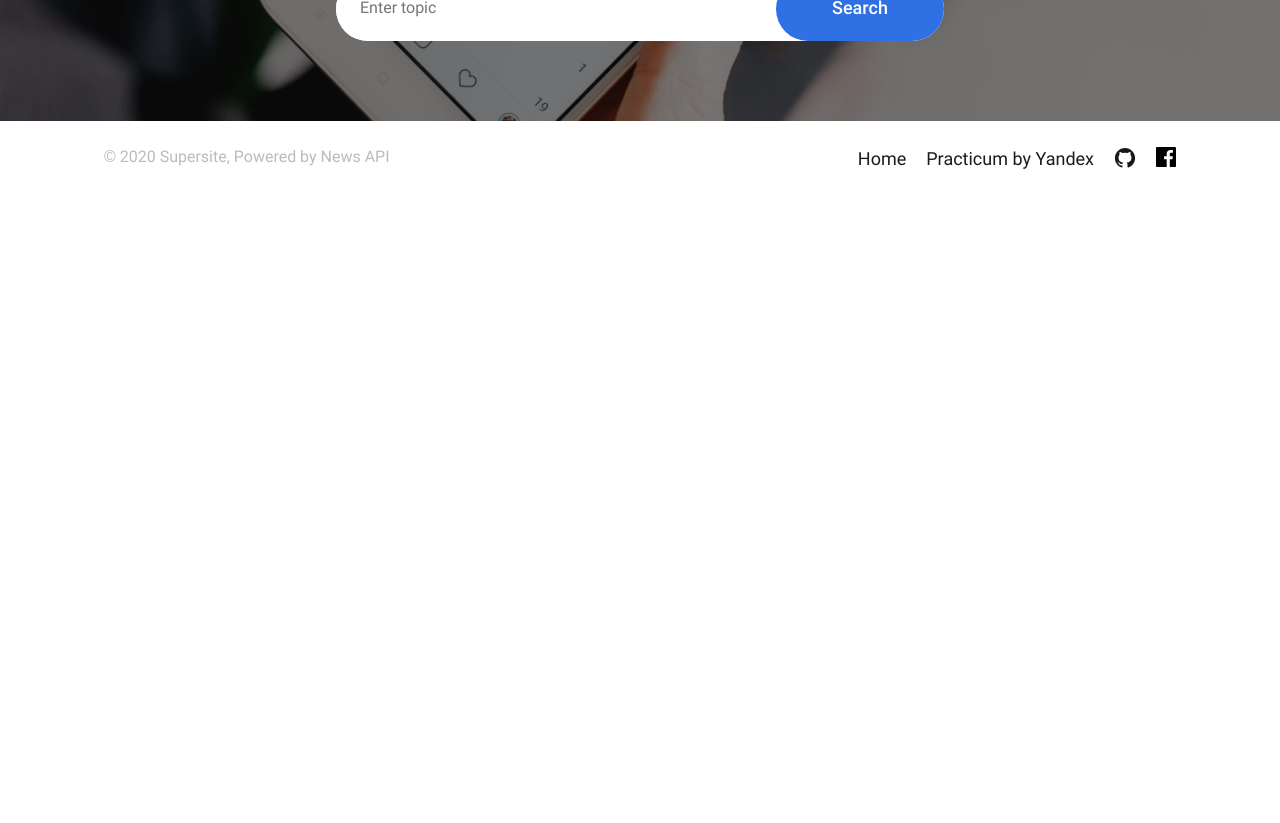
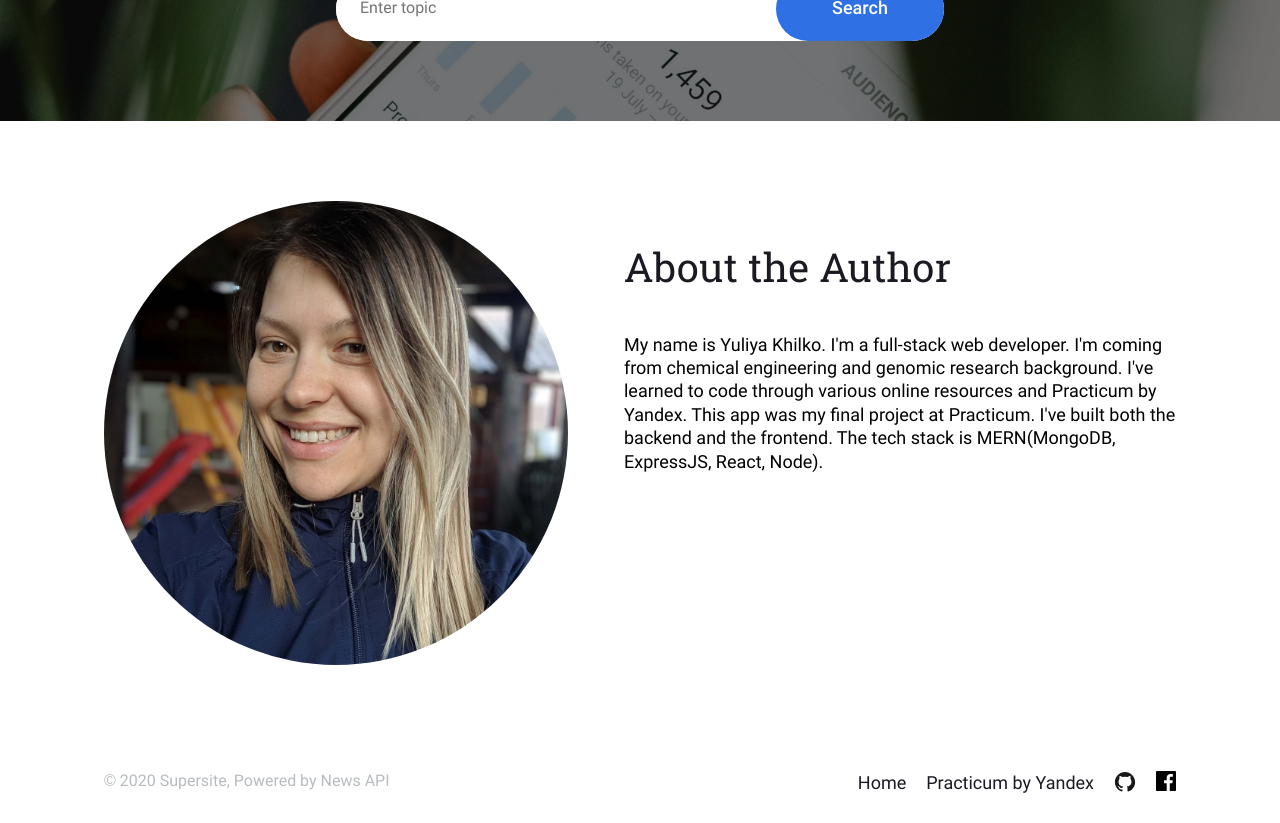
Before and after one commit to momofcats/news-explorer-frontend, a React (Create React App) app: page / in a window 1280 px wide. Shown: the part 500-1323 px from the top of the page. Before the commit the page ends 800 px from the top, so only its background shows below. Built offline with nearby package versions, Linux system fonts and the light colour scheme.

Commit message:
add about component to the main page

```diff
--- a/src/components/About/About.js
+++ b/src/components/About/About.js
@@ -11,17 +11,12 @@ function About() {
       <div className="about__text-container">
         <h3 className="about__title">About the Author</h3>
         <p className="about__text">
-          My name is Yuliya Khilko. I'm a full-stack web develolper. The stack
-          is comprised of Node.js and MingoDB(back-end), HTML5/CSS/JavaScript
-          and React.js(front-end).
-        </p>
-        <p className="about__text">
-          I recieved my training trought Ptacticum by Yandex. The course taught
-          me the fundamentals of JavaScript, html and CSS. Further into the
-          couse I was exposed to React.js ans Node.js. My experience was great.
-          The best part about it is that the course is project-based. I've
-          learned a lot by doing those independent projects. I also appreciate
-          that I've got some experince with code reviews.
+          My name is Yuliya Khilko. I'm a full-stack web developer. I'm coming
+          from chemical engineering and genomic research background. I've
+          learned to code through various online resources and Practicum by
+          Yandex. This app was my final project at Practicum. I've built both
+          the backend and the frontend. The tech stack is MERN(MongoDB,
+          ExpressJS, React, Node).
         </p>
       </div>
     </section>
--- a/src/components/Main/Main.js
+++ b/src/components/Main/Main.js
@@ -5,6 +5,7 @@ import SearchForm from "../SearchForm/SearchForm";
 import NewsCardsList from "../NewsCardList/NewsCardList";
 import NotFound from "../NotFound/NotFound";
 import Preloader from "../Preloader/Preloader";
+import About from "../About/About";
 
 function Main({
   onSignIn,
@@ -33,6 +34,7 @@ function Main({
           />
           <SearchForm onSearch={onSearch} isLoading={isLoading}/>
         </div>
+        <About />
       </section>
       {isNothingFound && <NotFound>{errorMessage}</NotFound>}
       {isLoading && <Preloader />}
--- a/src/components/UseForm/useForm.js
+++ b/src/components/UseForm/useForm.js
@@ -13,6 +13,7 @@ const useForm = ({ onSubmit }) => {
     setIsValid(target.closest("form").checkValidity());
   };
 
+  // prevents a standard html validation api to display a validation message
   const handleInvalid = (e) => {
     e.preventDefault();
   };
```
